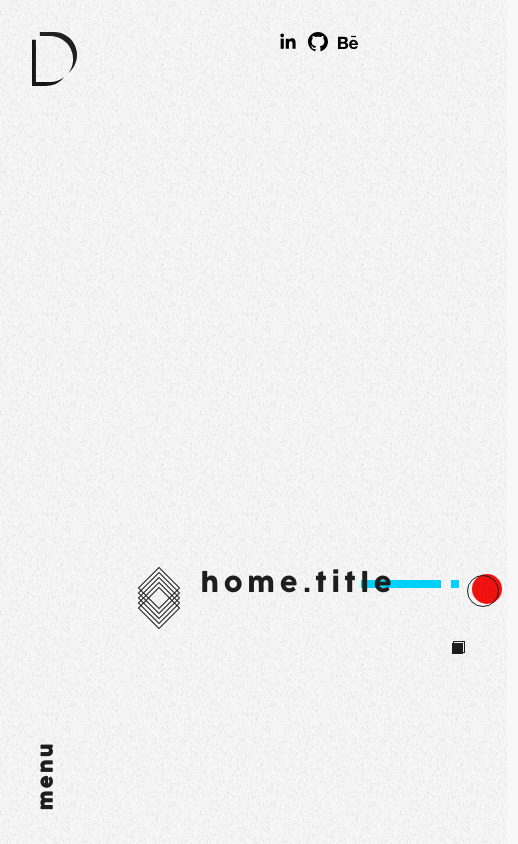
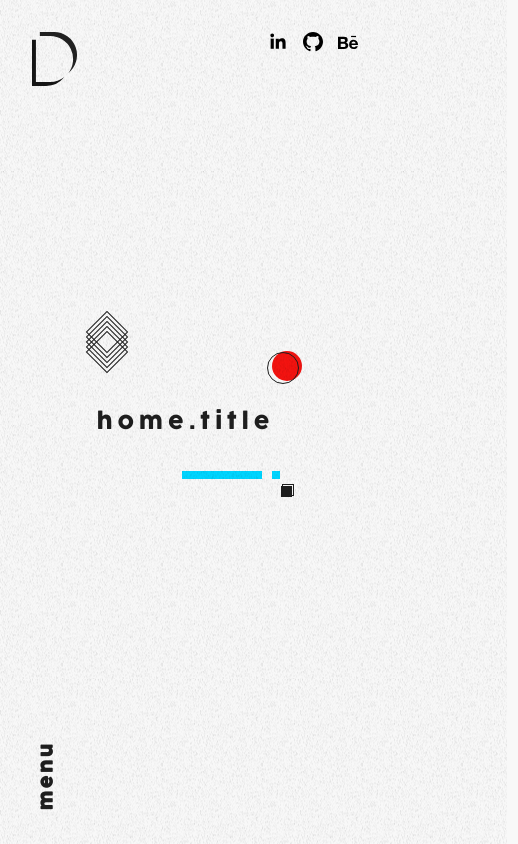
Before and after one commit to dxxglas/dxxglas.xyz, a React (Create React App) app: page / in a window 390 px wide. Shown: the whole page, 518 px wide, since content can reach past the window. Built offline with nearby package versions, Linux system fonts and the light colour scheme; what i18next-xhr-backend would draw is missing.

Commit message:
f-home: making the component responsive

```diff
--- a/src/app/pages/Home/Home.scss
+++ b/src/app/pages/Home/Home.scss
@@ -12,7 +12,7 @@
   position: relative;
 
   .socialBar {
-    width: 80px;
+    width: 90px;
 
     position: absolute;
     top: 0;
@@ -66,7 +66,7 @@
     .blueElements {
       position: absolute;
       top: 27px;
-      right: 54px;
+      right: 67px;
       z-index: -1;
 
       display: flex;
@@ -93,7 +93,7 @@
       justify-content: center;
       align-items: center;
 
-      margin-left: -45px;
+      margin-left: -20px;
       margin-top: 10px;
 
       .circleRed {
@@ -123,7 +123,7 @@
       align-items: center;
 
       position: absolute;
-      right: 55px;
+      right: 60px;
       top: 95px;
 
       .squareBlack {
@@ -145,3 +145,35 @@
     }
   }
 }
+
+@include mobile() {
+  .home {
+    .titleBox {
+      width: 260px;
+      bottom: unset;
+      left: unset;
+      flex-wrap: wrap;
+
+      .rectangleBox {
+        position: absolute;
+        top: -100px;
+        left: -10px;
+      }
+
+      h1 {
+        width: 250px;
+        font-size: 1.4em;
+      }
+
+      .blueElements {
+        top: 75px;
+      }
+
+      .redElements {
+        position: absolute;
+        top: -50px;
+        right: 50px;
+      }
+    }
+  }
+}
```
